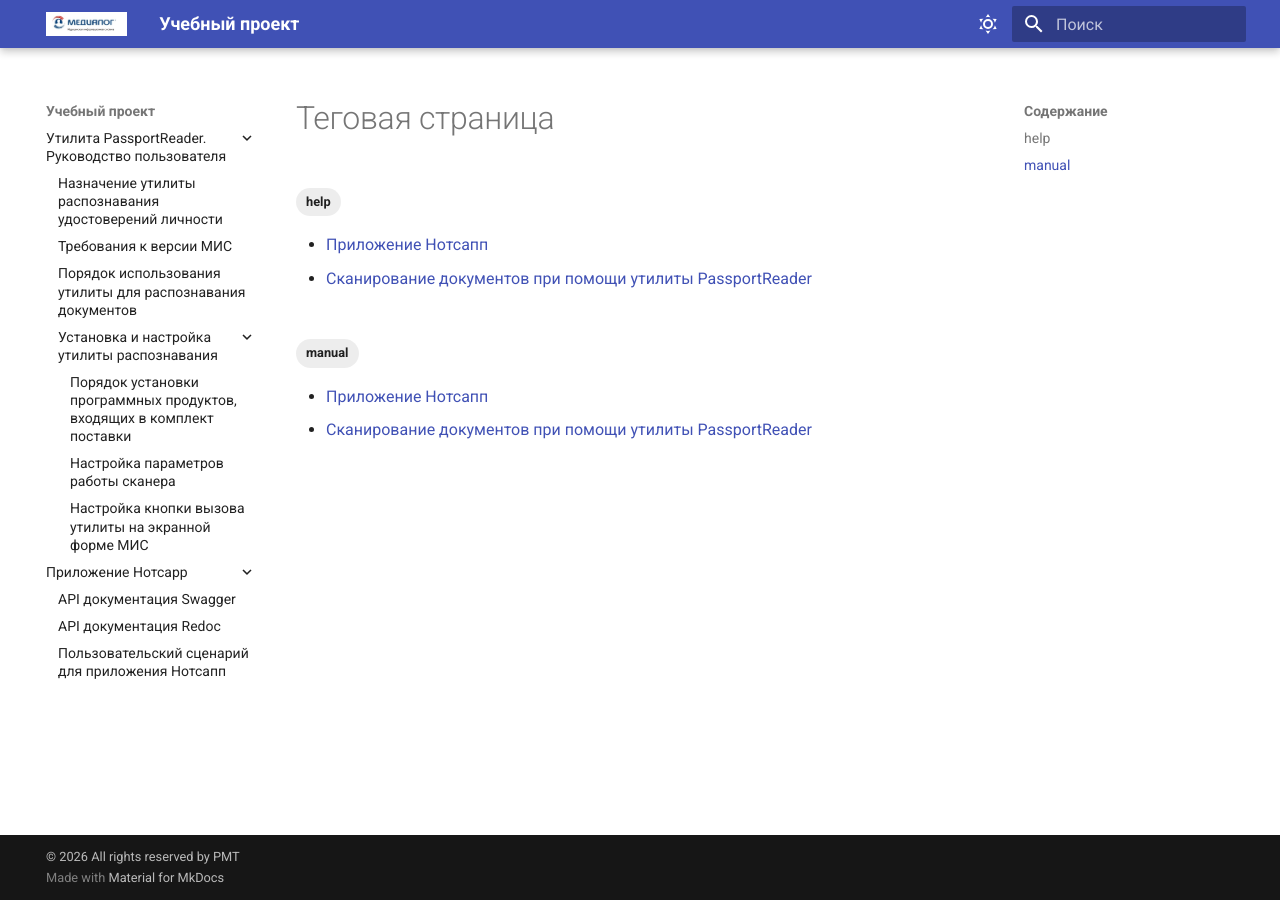
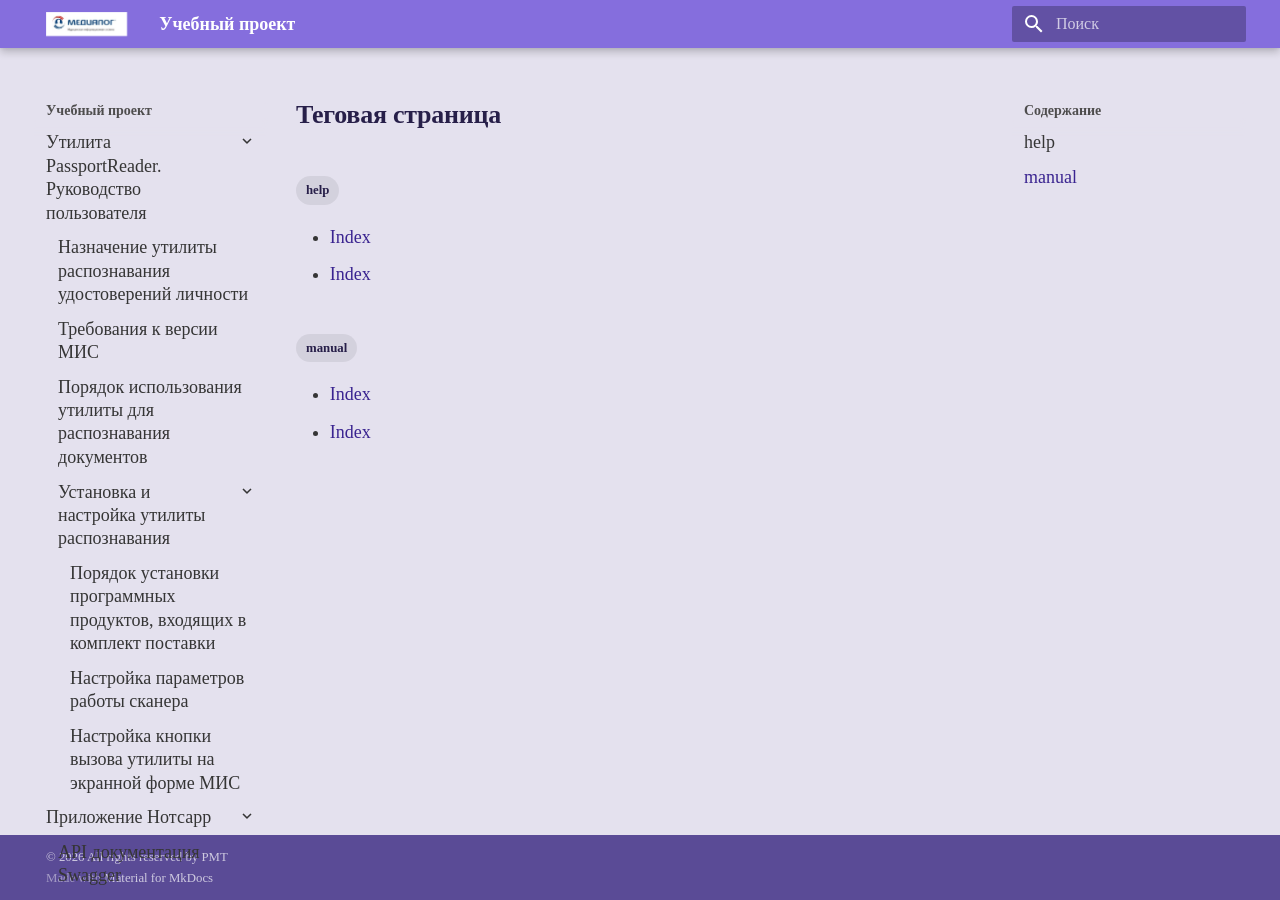
Before and after one commit to elena-chistyakova/study_manual, an MkDocs documentation site: the page built from docs/tags.md, in a window 1280 px wide. Built offline with MkDocs 1.6.1 and Material for MkDocs 9.7.7, drawn with Linux system fonts in a browser that asks for light colours; some web fonts are replaced.

Commit message:
добавлены стили и единый источник

```diff
--- /dev/null
+++ b/docs/stylesheets/extra.css
@@ -0,0 +1,52 @@
+/* Настройки светлой схемы */
+
+[data-md-color-scheme="standart"] {
+  --md-primary-fg-color: #856EDD; /*Основной цвет*/
+  --md-accent-fg-color: #3A2490; /*Акцентный цвет*/
+  --md-typeset-a-color: #3A2490; /*Цвет ссылок*/
+  --md-default-bg-color: #e4e1ee; /*Фоновый цвет*/
+  --md-default-fg-color: #353535; /*Основной цвет текста (абзацы, списки, подзаголовки, nav и toc)*/
+  --md-code-bg-color: #fcfbfd; /*Цвет фона блока кода*/
+  --md-code-fg-color: #7467A6; /*Цвет текста в блоке кода*/
+  --md-default-fg-color--light: #4e4d4d; /*Цвет h1 и заголовков блоков toc и nav*/
+  --md-footer-bg-color: #856EDD; /*Цвет футера*/
+}
+
+.md-typeset {
+    font-family: 'Times New Roman';
+    font-weight: 200;
+    font-size: 18px;
+    color: #353535;
+}
+
+.md-content h1, .md-content h2, .md-content h3, .md-content h4, .md-content nav {
+    font-family: 'Times New Roman';
+    font-weight: 600;
+
+    color: #271f49;
+}
+.md-nav__link {
+    font-family: 'Times New Roman';
+    font-weight: 200;
+    font-size: 18px;
+    color: #353535;
+}
+.admonition-title {
+    font-size: 14px;
+}
+
+.md-content h1 {
+    font-size: 26px;
+}
+
+.md-content h2 {
+    font-size: 24px;
+}
+
+.md-content h3 {
+    font-size: 22px;
+}
+
+.md-content h4 {
+    font-size: 20px;
+}
--- a/mkdocs.yml
+++ b/mkdocs.yml
@@ -4,24 +4,25 @@ theme: # Тема сайта, информация о ее параметрах
   name: material # Название темы
   logo: logo.png # Ссылка на логотип сайта, логотип добавляется в папку `docs/images`
   font:
-    text: Roboto # Шрифт текста
+    text: Times New Roman # Шрифт текста
     code: Roboto Mono # Шрифт для текста кода
   language: ru # Язык
   palette: # Настройки тем
+    - scheme: standart
     # Настройки светлой темы
-    - scheme: default
-      toggle:
-        icon: material/weather-sunny # Иконка для активации светлой темы
-        name: Выключить солнышко # Всплывающий текст-подсказка
-      primary: custom # Основной цвет
-      accent: blue # Акцентный цвет
-    # Настройки тёмной темы
-    - scheme: slate
-      toggle:
-       icon: material/weather-night
-       name: Позвать солнышко
-      primary: custom
-      accent: blue
+#    - scheme: default
+#     toggle:
+#        icon: material/weather-sunny # Иконка для активации светлой темы
+#        name: Выключить солнышко # Всплывающий текст-подсказка
+#     primary: custom # Основной цвет
+#      accent: blue # Акцентный цвет
+#    # Настройки тёмной темы
+#    - scheme: slate
+#      toggle:
+#       icon: material/weather-night
+#       name: Позвать солнышко
+#      primary: custom
+#      accent: blue
 
   features: # настройки функциональностей темы
    #- navigation.sections # Добавление разделов верхнего уровня в боковом меню, отключение спойлеров в боковом меню
@@ -53,6 +54,9 @@ nav: # Структура сайта
       - API документация Redoc: notesupp/api/api-redoc.md
       - Пользовательский сценарий для приложения Нотсапп: notesupp/notesupp.md
 
+extra_css:
+  - stylesheets/extra.css
+
 markdown_extensions: # Расширения markdown
   - md_in_html # Поддержка markdown внутри html
   - admonition # Поддержка информационных панелей (сообщений типа «Внимание», «Совет», «Примечание», etc.)
@@ -66,7 +70,9 @@ markdown_extensions: # Расширения markdown
       anchor_linenums: true
   - pymdownx.superfences # Поддержка вложенных блоков кода
   - pymdownx.snippets # Использование заимствованного контента
-  - pymdownx.blocks.html
+  - pymdownx.snippets:  # Использование заимствованного контента
+      base_path:
+        - docs
   - pymdownx.emoji: # Иконки и эмодзи
       emoji_index: !!python/name:material.extensions.emoji.twemoji
       emoji_generator: !!python/name:material.extensions.emoji.to_svg
@@ -82,6 +88,8 @@ plugins:
   - redoc-tag
   - plantuml:
       puml_url: https://www.plantuml.com/plantuml/
+      theme:
+        enabled: false
 
 copyright: |
   © 2026 All rights reserved by PMT
```
Also changed, not shown: docs/index.md (+2 -0 lines), docs/notesupp/index.md (+2 -0 lines), docs/notesupp/notesupp.md (+2 -0 lines), docs/passportreader/ver.md (+2 -0 lines), 1 other file.
